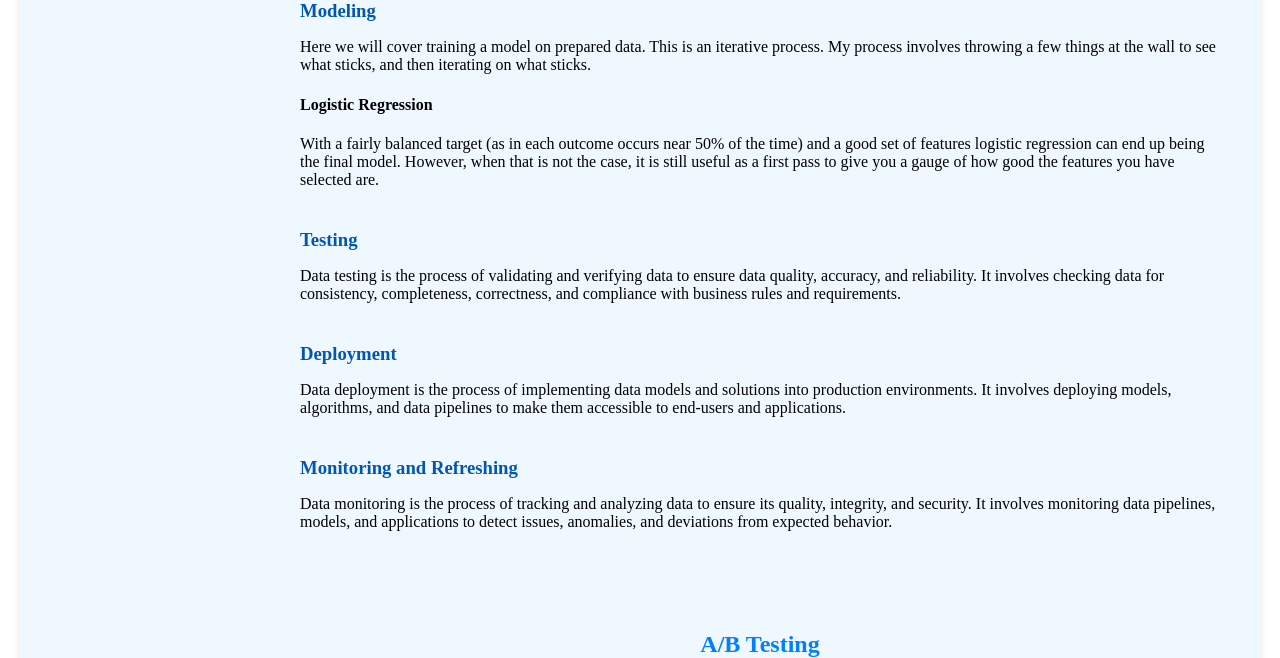
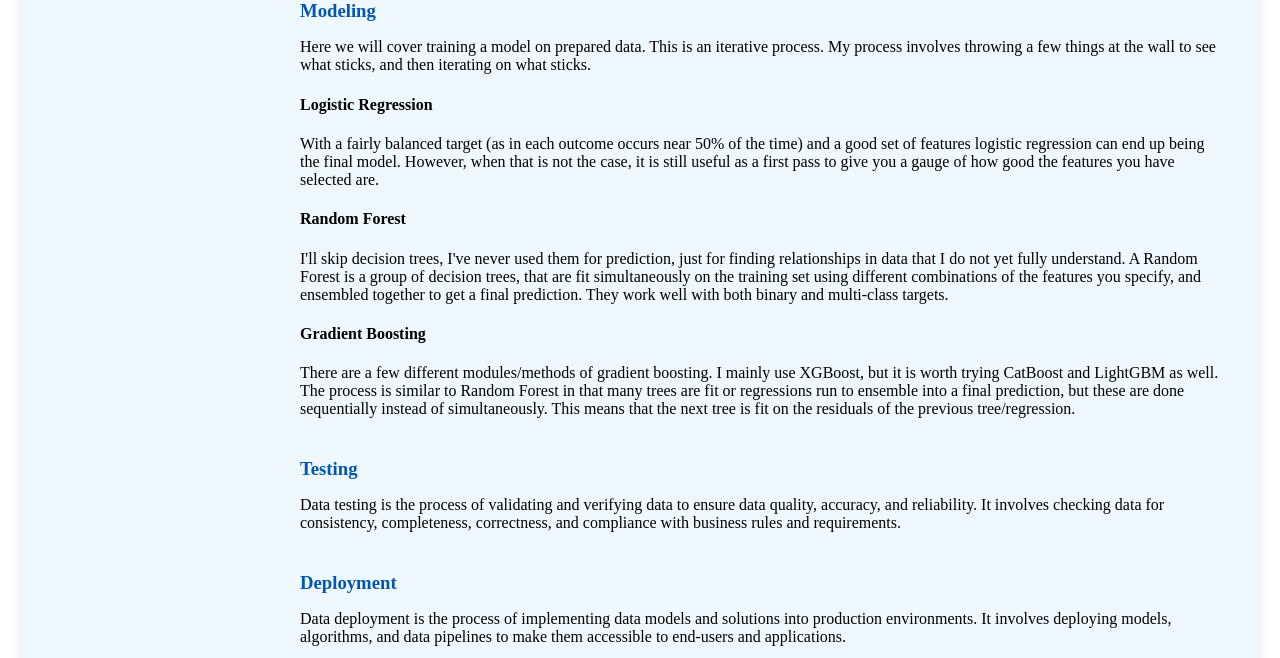
Before and after one commit to twwebb3/personal-website, a Django app: page /notes/data_science/ in a window 1280 px wide. Shown: the part 2256-2914 px from the top of the page. Run offline with Django 4.2, Linux system fonts and the light colour scheme.

Commit message:
data science notes model detail added.

```diff
--- a/notes/templates/data_science.html
+++ b/notes/templates/data_science.html
@@ -222,6 +222,24 @@
                         case, it is still useful as a first pass to give you a gauge of how good the features you have
                         selected are.
                     </p>
+
+                    <h4>Random Forest</h4>
+                    <p>
+                        I'll skip decision trees, I've never used them for prediction, just for finding relationships in
+                        data that I do not yet fully understand. A Random Forest is a group of decision trees, that are
+                        fit simultaneously on the training set using different combinations of the features you specify,
+                        and ensembled together to get a final prediction. They work well with both binary and multi-class
+                        targets.
+                    </p>
+
+                    <h4>Gradient Boosting</h4>
+                    <p>
+                        There are a few different modules/methods of gradient boosting. I mainly use XGBoost, but it is
+                        worth trying CatBoost and LightGBM as well. The process is similar to Random Forest in that
+                        many trees are fit or regressions run to ensemble into a final prediction, but these are done
+                        sequentially instead of simultaneously. This means that the next tree is fit on the residuals
+                        of the previous tree/regression.
+                    </p>
                 </section>
                 <section id="response-detail-testing">
                     <h3>Testing</h3>
```
